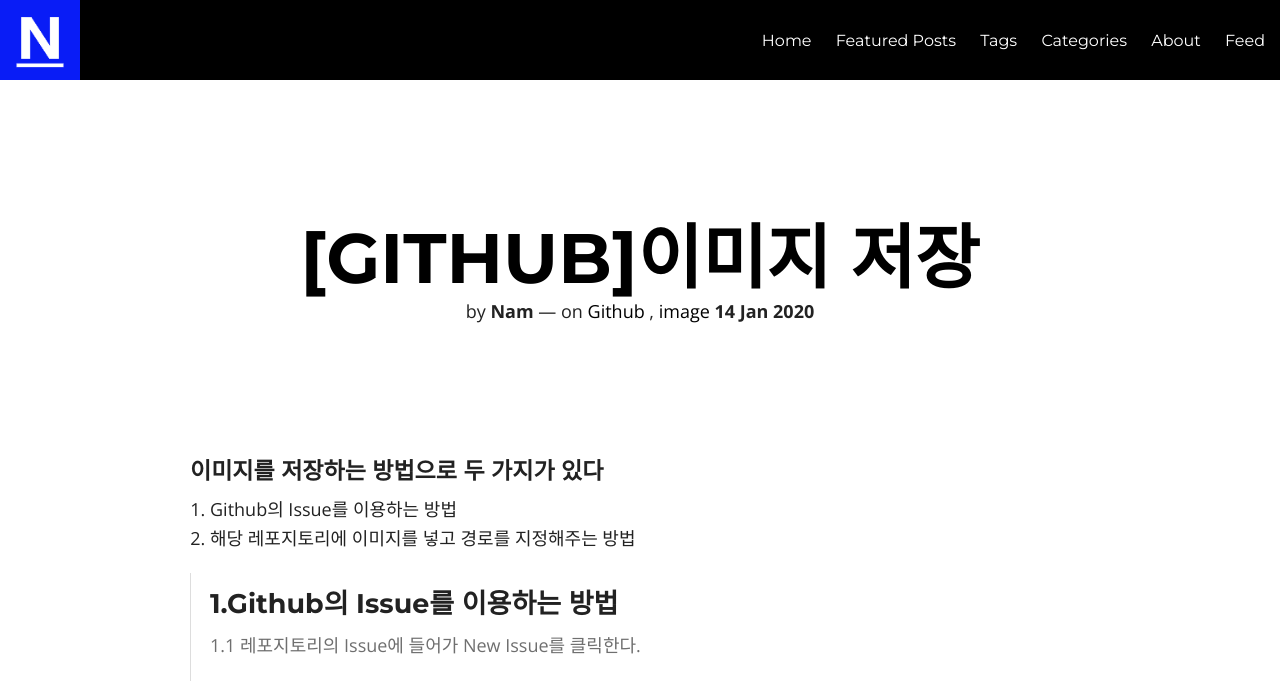
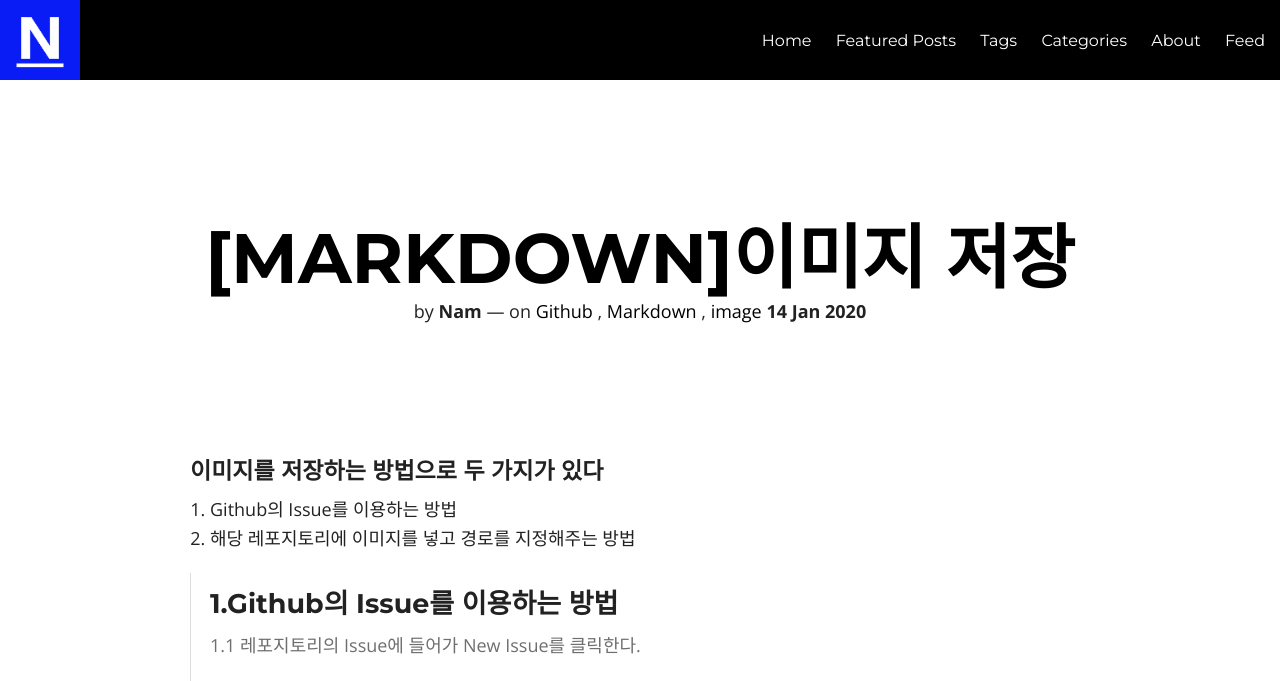
Before and after one commit to NamSuJi/namsuji.github.io, a Jekyll site: the page built from _posts/2020-01-14-github_img_save.md, in a window 1280 px wide and 900 px high, cut to the strip 0-681 px from the top of the window. Built offline with Jekyll 4.4.1, drawn with Linux system fonts in a browser that asks for light colours; nearby versions of some CDN libraries; comment, search, counter and statistics services are not loaded.

Commit message:
Update 2020-01-14-github_img_save.md

```diff
--- a/_posts/2020-01-14-github_img_save.md
+++ b/_posts/2020-01-14-github_img_save.md
@@ -1,11 +1,11 @@
 ---
 layout: post
-title: "[Github]이미지 저장"
+title: "[Markdown]이미지 저장"
 description: 이미지 저장하는 방법
 headline:
 modified: 2020-01-14
-category: github
-tags: [Github, image]
+category: markdown
+tags: [Github, Markdown, image]
 imagefeature:
 mathjax:
 chart:
```
